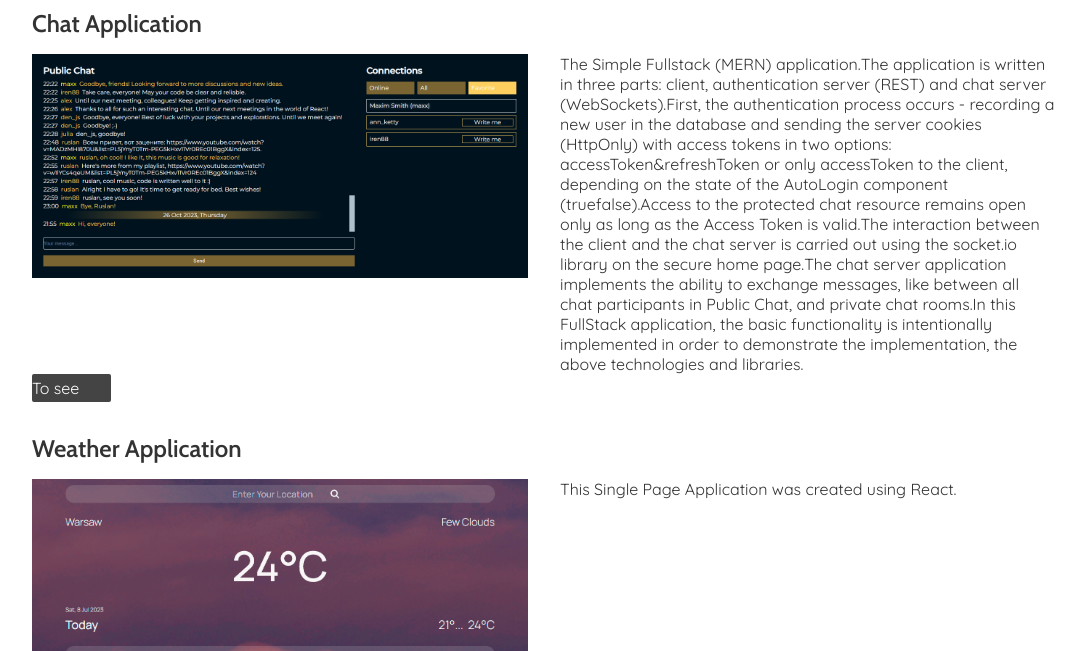
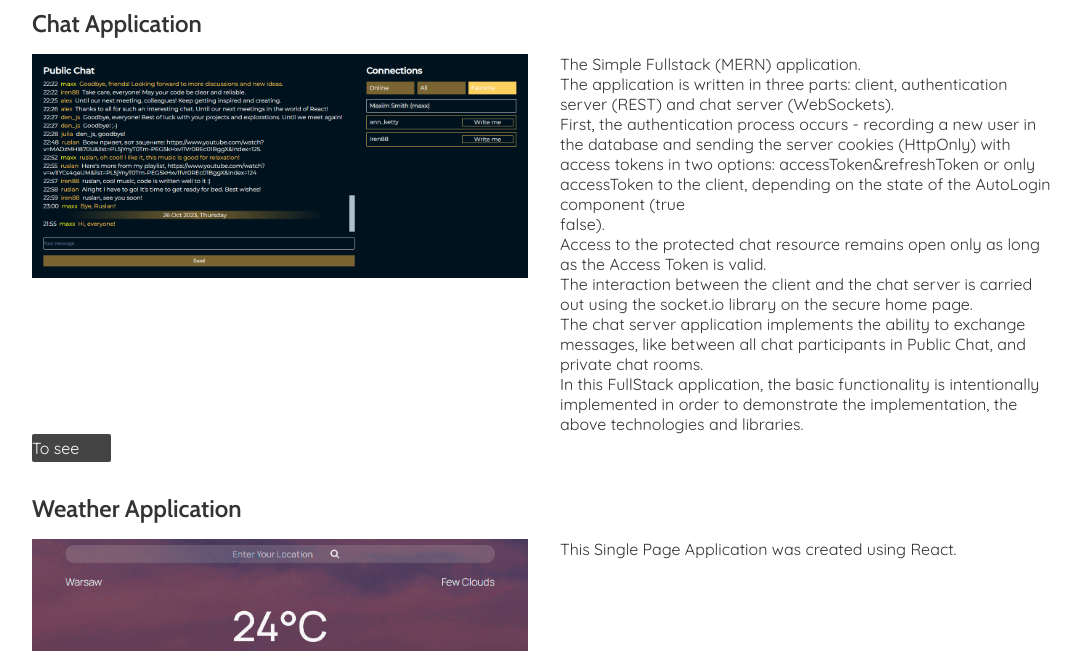
Before and after one commit to ruslan-synytsia/CV-web-app, a React app: page /projects in a window 1280 px wide. Shown: the part 103-754 px from the top of the page, without its empty margins (96-1181 px from the left). Built offline with nearby package versions, Linux system fonts and the light colour scheme.

Commit message:
Update Projects.module.css
added style for span element

```diff
--- a/src/Components/Pages/Projects/Projects.module.css
+++ b/src/Components/Pages/Projects/Projects.module.css
@@ -1,5 +1,9 @@
 .Projects {
     padding-top: 7rem;
+}
+
+.Projects span {
+    display: inline-block;
 }
 
 .Projects_item {
```
